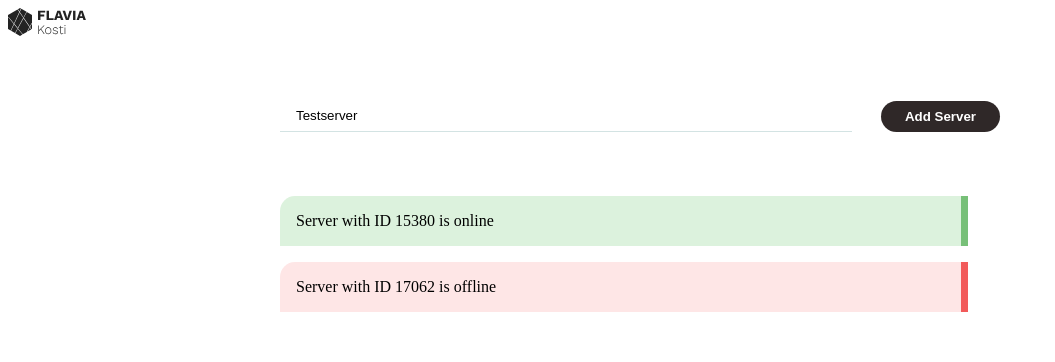
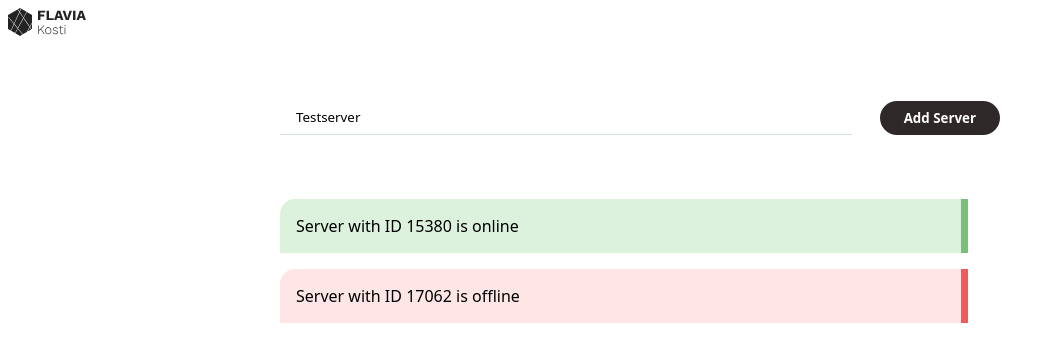
Before and after one commit to flavia3107/angular-v16-the-basics, an Angular app: page / in a window 1280 px wide. Shown: the top 362 px of the page, without its empty margins (0-1055 px from the left). Built offline with nearby package versions, Linux system fonts and the light colour scheme.

Commit message:
Unify font

```diff
--- a/src/styles.css
+++ b/src/styles.css
@@ -1,4 +1,12 @@
 /* You can add global styles to this file, and also import other style files */
+* {
+    font-family: sans;
+}
+
+body {
+    margin: 0;
+}
+
 ::-webkit-scrollbar {
     height: 9px;
     width: 9px;
@@ -17,16 +25,3 @@
 ::-webkit-scrollbar-corner {
     background: transparent;
 }
-
-.movie-details-content-container div::-webkit-scrollbar-thumb {
-    background: #9b9b9b;
-    width: 3px;
-}
-
-.movie-details-content-container div::-webkit-scrollbar {
-    width: 3px;
-}
-
-body {
-    margin: 0;
-}
```
